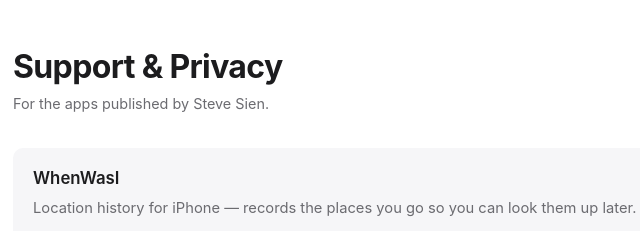
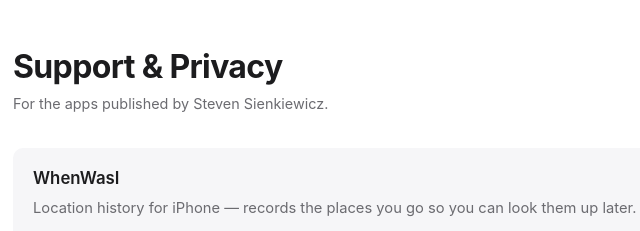
Before and after one commit to stevesien/policies, a plain HTML site: page index.html in a window 1280 px wide. Shown: the top 231 px of the page, 279-919 px from the left. Drawn offline with Linux system fonts and the light colour scheme.

Commit message:
Fix author name: Steven Sienkiewicz

```diff
--- a/index.html
+++ b/index.html
@@ -10,7 +10,7 @@
 <body>
 
 <h1>Support &amp; Privacy</h1>
-<p class="dates">For the apps published by Steve Sien.</p>
+<p class="dates">For the apps published by Steven Sienkiewicz.</p>
 
 <ul class="apps">
   <li>
```
